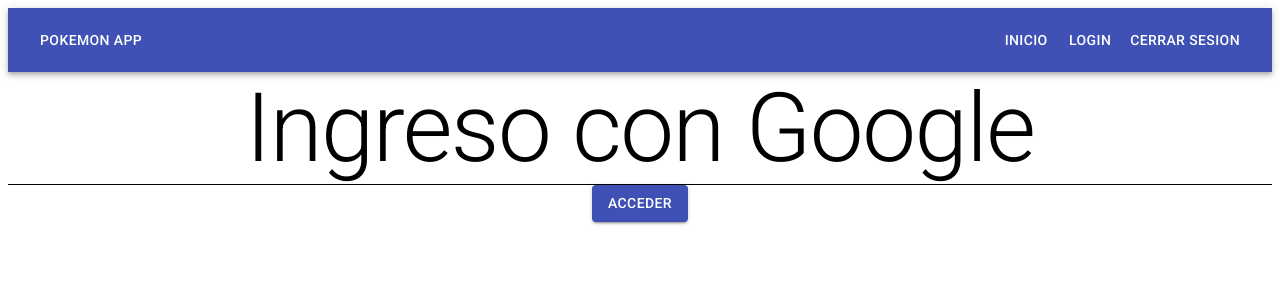
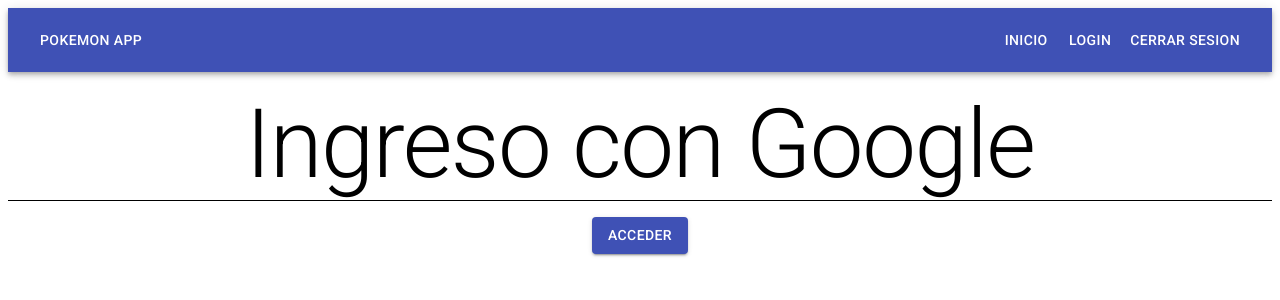
Before and after one commit to melliottgithub/redux-project, a React (Create React App) app: page /login in a window 1280 px wide. Shown: the top 300 px of the page. Built offline with nearby package versions, Linux system fonts and the light colour scheme; no server answers.

Commit message:
detectar usuario

```diff
--- a/src/components/Login.jsx
+++ b/src/components/Login.jsx
@@ -1,8 +1,21 @@
 import React, { Fragment } from "react";
-import { Link } from "react-router-dom";
-import { Button, Typography, Box } from "@material-ui/core";
+// import { Link } from "react-router-dom";
 
-const Login = () => {
+import { useDispatch } from "react-redux";
+
+import { Button, Typography, Box, makeStyles } from "@material-ui/core";
+import { ingresoUsuarioAccion } from "../redux/usuarioDucks";
+
+const useStyles = makeStyles((theme) => ({
+  Button: {
+    marginTop: theme.spacing(2),
+  },
+}));
+
+const Login = (props) => {
+  const dispatch = useDispatch();
+  const classes = useStyles();
+
   return (
     <Fragment>
       <Box display="flex" justifyContent="center" borderBottom={1}>
@@ -10,9 +23,10 @@ const Login = () => {
       </Box>
       <Box display="flex" justifyContent="center">
         <Button
-          align
-          component={Link}
-          to="/"
+          onClick={() => dispatch(ingresoUsuarioAccion())}
+          className={classes.Button}
+        //   component={Link}
+        //   to="/"
           color="primary"
           variant="contained"
         >
--- a/src/components/Navbar.jsx
+++ b/src/components/Navbar.jsx
@@ -4,12 +4,12 @@ import AppBar from "@material-ui/core/AppBar";
 import Toolbar from "@material-ui/core/Toolbar";
 import Typography from "@material-ui/core/Typography";
 import Button from "@material-ui/core/Button";
-import IconButton from "@material-ui/core/IconButton";
-import { Link, NavLink } from "react-router-dom";
+import { Link } from "react-router-dom";
 
 const useStyles = makeStyles((theme) => ({
   root: {
     flexGrow: 1,
+    marginBottom: theme.spacing(2),
   },
   menuButton: {
     marginRight: theme.spacing(2),
@@ -29,7 +29,7 @@ export default function Navbar() {
           <Typography variant="h6" className={classes.title}>
             <Button color="inherit">Pokemon App</Button>
           </Typography>
-          <Button component={Link} to="/" color="inherit" active>
+          <Button component={Link} to="/" color="inherit" >
             Inicio
           </Button>
           <Button component={Link} to="/login" color="inherit">
--- a/src/redux/store.js
+++ b/src/redux/store.js
@@ -1,15 +1,21 @@
-import {createStore, combineReducers, compose, applyMiddleware} from 'redux'
-import thunk from 'redux-thunk'
+import { createStore, combineReducers, compose, applyMiddleware } from "redux";
+import thunk from "redux-thunk";
 
-import pokeReducer from './pokeDucks'
+import pokeReducer from "./pokeDucks";
+import usuarioReducer, { leerUsuarioActivoAccion } from "./usuarioDucks";
 
 const rootReducer = combineReducers({
-    pokemones: pokeReducer
-})
+  pokemones: pokeReducer,
+  usuario: usuarioReducer,
+});
 
 const composeEnhancers = window.__REDUX_DEVTOOLS_EXTENSION_COMPOSE__ || compose;
 
 export default function generateStore() {
-    const store = createStore( rootReducer, composeEnhancers( applyMiddleware(thunk) ) )
-    return store
+  const store = createStore(
+    rootReducer,
+    composeEnhancers(applyMiddleware(thunk))
+  );
+  leerUsuarioActivoAccion()(store.dispatch);
+  return store;
 }
--- /dev/null
+++ b/src/redux/usuarioDucks.js
@@ -0,0 +1,64 @@
+import { auth, firebase } from "../firebase";
+
+//Data inicial
+const dataInicial = {
+  loading: false,
+  activo: false,
+};
+
+//types
+const LOADING = "LOADING";
+const USUARIO_ERROR = "USUARIO_ERROR";
+const USUARIO_EXITO = "USUARIO_EXITO";
+//reducer
+export default function usuarioReducer(state = dataInicial, action) {
+  switch (action.type) {
+    case LOADING:
+      return { ...state, loading: true };
+    case USUARIO_ERROR:
+      return { ...dataInicial };
+    case USUARIO_EXITO:
+      return { ...state, loading: false, user: action.payload };
+    default:
+      return { ...state };
+  }
+}
+
+//action
+export const ingresoUsuarioAccion = () => async (dispatch) => {
+  dispatch({
+    type: LOADING,
+  });
+  try {
+    const provider = new firebase.auth.GoogleAuthProvider();
+    const res = await auth.signInWithPopup(provider);
+    console.log(res);
+    dispatch({
+      type: USUARIO_EXITO,
+      payload: {
+        uid: res.user.uid,
+        email: res.user.email,
+      },
+    });
+    localStorage.setItem(
+      "usuario",
+      JSON.stringify({
+        uid: res.user.uid,
+        email: res.user.email,
+      })
+    );
+  } catch (error) {
+    console.log(error);
+    dispatch({
+      type: USUARIO_ERROR,
+    });
+  }
+};
+export const leerUsuarioActivoAccion = () => async (dispatch) => {
+    if (localStorage.getItem('usuario')) {
+        dispatch({
+            type: USUARIO_EXITO,
+            payload: JSON.parse(localStorage.getItem('usuario'))
+        })
+    }
+}
```
